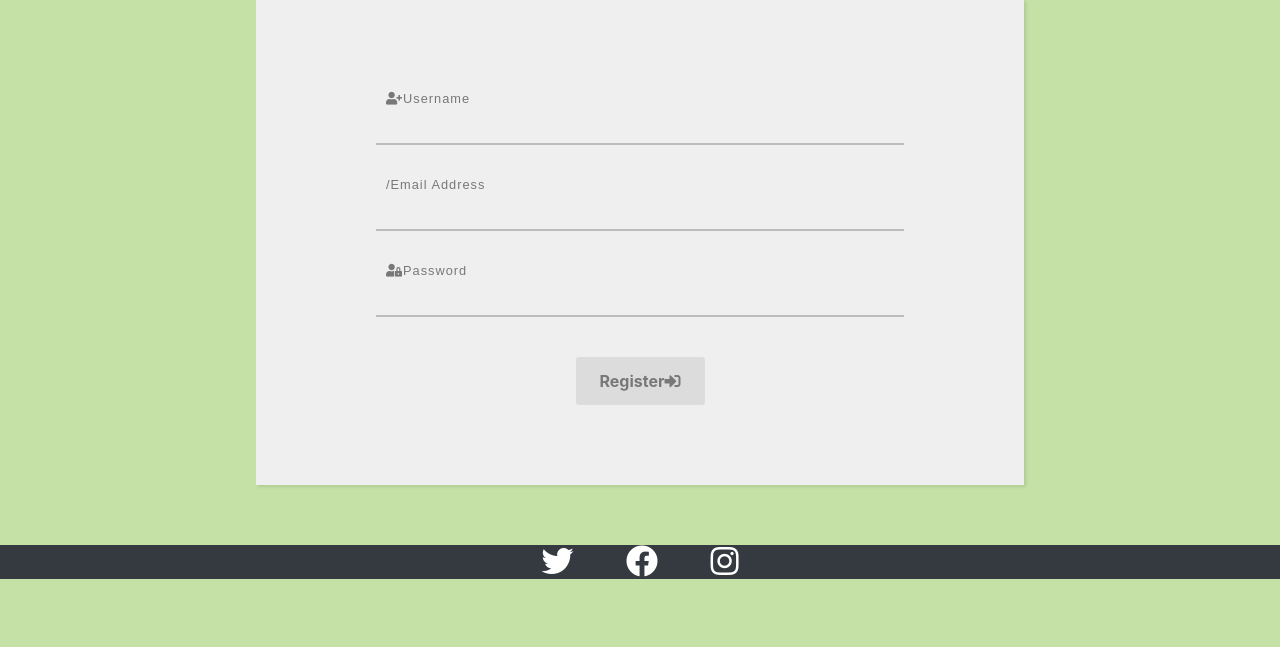
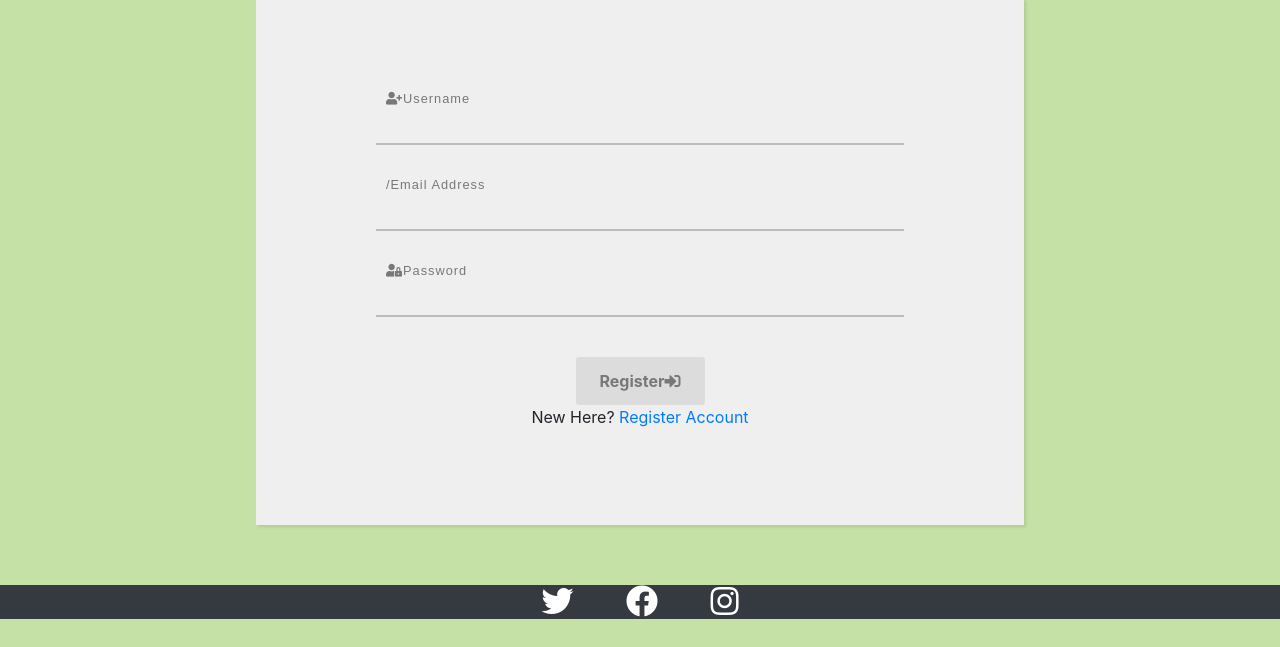
Before and after one commit to dariocharles/vegansharing, a Flask app: page /register in a window 1280 px wide. Shown: the part 153-800 px from the top of the page. Run offline with Flask 2, Linux system fonts and the light colour scheme; some libraries are stand-ins or nearby versions.

Commit message:
Add Login Page

```diff
--- a/templates/base.html
+++ b/templates/base.html
@@ -28,7 +28,7 @@
               <a class="nav-link text-white" style="font-size: 1.1rem;" href="about.html">Recipes</a>
             </li>
             <li class="nav-item">
-              <a class="nav-link text-white" style="font-size: 1.1rem;" href="membership.html">Login</a>
+              <a class="nav-link text-white" style="font-size: 1.1rem;" href="{{ url_for('login') }}">Login</a>
             </li>
             <li class="nav-item">
               <a class="nav-link text-white" style="font-size: 1.1rem;" href="{{ url_for('register') }}">Register</a>
--- a/templates/register.html
+++ b/templates/register.html
@@ -33,6 +33,16 @@
 <!-- Register Button -->
   </label>
   <button type="submit">Register<i class="fas fa-sign-in-alt"></i></button>
+<!-- Redirect to Login -->
+<!-- Redirect To Register -->
+    <div class="row">
+        <div class="col s12">
+            <p class="center-align">
+                New Here?
+                <a href="{{ url_for('login') }}" class="light-blue-text text-darken-4">Register Account</a>
+            </p>
+        </div>
+    </div>
 </form>
 
 {% endblock %}
```
Also changed, not shown: app.py (+26 -1 lines), templates/login.html (+39 -0 lines).
